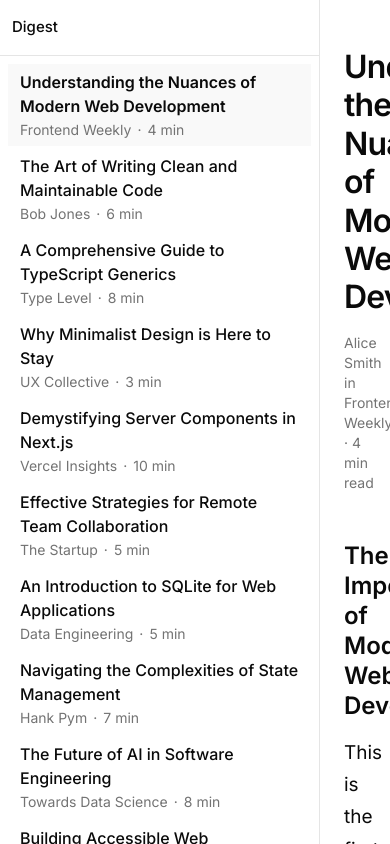
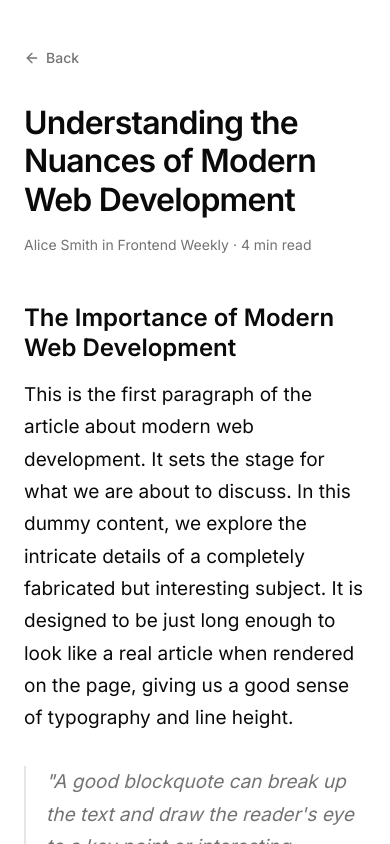
Before and after one commit to richmondsogo/medium-reader, a Next.js app: page /a/1 in a window 390 px wide. Built offline with nearby package versions, Linux system fonts and the light colour scheme.

Commit message:
feat: responsive single-pane layout below md, text-based back navigation

```diff
--- a/src/app/(reader)/a/[id]/page.tsx
+++ b/src/app/(reader)/a/[id]/page.tsx
@@ -1,3 +1,5 @@
+import Link from "next/link";
+import { ArrowLeft } from "lucide-react";
 import { dummyArticles } from "@/lib/dummy-articles";
 import {
   ArticleTitle,
@@ -27,6 +29,16 @@ export default async function ArticlePage({ params }: { params: Promise<{ id: st
 
   return (
     <article className="mx-auto max-w-[65ch] py-12 px-6 lg:px-8">
+      <div className="mb-8 md:hidden">
+        <Link
+          href="/"
+          className="inline-flex items-center gap-1.5 text-sm font-medium text-muted-foreground hover:text-foreground transition-colors"
+        >
+          <ArrowLeft className="h-4 w-4" />
+          <span>Back</span>
+        </Link>
+      </div>
+
       <header className="mb-12 space-y-4">
         <ArticleTitle>{article.title}</ArticleTitle>
         <div className="font-sans text-sm text-muted-foreground">
--- a/src/app/(reader)/layout.tsx
+++ b/src/app/(reader)/layout.tsx
@@ -1,13 +1,6 @@
 import { ReactNode } from "react";
-import { Sidebar } from "./sidebar";
+import { ReaderShell } from "./reader-shell";
 
 export default function ReaderLayout({ children }: { children: ReactNode }) {
-  return (
-    <div className="flex h-screen w-full overflow-hidden bg-background">
-      <Sidebar />
-      <main className="flex-1 overflow-auto bg-background">
-        {children}
-      </main>
-    </div>
-  );
+  return <ReaderShell>{children}</ReaderShell>;
 }
--- /dev/null
+++ b/src/app/(reader)/reader-shell.tsx
@@ -0,0 +1,23 @@
+"use client";
+
+import { ReactNode } from "react";
+import { usePathname } from "next/navigation";
+import { Sidebar } from "./sidebar";
+
+export function ReaderShell({ children }: { children: ReactNode }) {
+  const pathname = usePathname();
+  const isArticle = pathname.startsWith("/a/");
+
+  return (
+    <div className="flex h-screen w-full overflow-hidden bg-background">
+      <Sidebar className={isArticle ? "hidden md:flex" : "flex"} />
+      <main
+        className={`${
+          isArticle ? "flex" : "hidden md:flex"
+        } flex-1 flex-col min-w-0 h-full overflow-auto bg-background`}
+      >
+        {children}
+      </main>
+    </div>
+  );
+}
--- a/src/app/(reader)/sidebar.tsx
+++ b/src/app/(reader)/sidebar.tsx
@@ -3,15 +3,20 @@
 import Link from "next/link";
 import { usePathname } from "next/navigation";
 import { dummyArticles } from "@/lib/dummy-articles";
-import { SectionLabel, ListItemTitle, ListItemTitleSelected, Meta } from "@/components/ui/typography";
+import { cn } from "@/lib/utils";
 
-export function Sidebar() {
+export function Sidebar({ className }: { className?: string } = {}) {
   const pathname = usePathname();
 
   return (
-    <aside className="w-[320px] lg:w-[360px] flex-shrink-0 border-r bg-background flex flex-col h-full">
+    <aside
+      className={cn(
+        "w-full md:w-[320px] lg:w-[360px] md:shrink-0 border-r bg-background flex flex-col h-full",
+        className
+      )}
+    >
       <div className="sticky top-0 z-20 flex h-14 items-center gap-1 px-3 border-b bg-background shrink-0">
-        <SectionLabel className="text-foreground">Digest</SectionLabel>
+        <span className="font-sans text-[15px] font-medium text-foreground">Digest</span>
       </div>
       <div
         className="flex-1 min-h-0 overflow-y-auto
@@ -23,31 +28,33 @@ export function Sidebar() {
           [&::-webkit-scrollbar-thumb]:rounded-full
           [&::-webkit-scrollbar-track]:bg-transparent"
       >
-        <ul className="flex flex-col gap-0.5 p-2 list-none m-0">
+        <ul className="flex flex-col gap-1 p-2 list-none m-0">
           {dummyArticles.map((article) => {
             const href = `/a/${article.id}`;
             const isSelected = pathname === href;
-
-            const TitleComponent = isSelected ? ListItemTitleSelected : ListItemTitle;
 
             return (
               <li key={article.id} className="m-0 p-0 scroll-my-3">
                 <Link
                   href={href}
-                  className={`block w-full px-3 py-1.5 transition-colors ${
+                  className={`block w-full px-4 py-3 transition-colors ${
                     isSelected ? "bg-muted/60" : "hover:bg-muted/40"
                   }`}
                 >
-                  <TitleComponent className="block line-clamp-2 text-foreground">
+                  <span
+                    className={`block text-[16px] leading-[24px] line-clamp-2 text-foreground ${
+                      isSelected ? "font-semibold" : "font-medium"
+                    }`}
+                  >
                     {article.title}
-                  </TitleComponent>
-                  <Meta className="flex min-w-0 items-center gap-1.5 mt-0.5">
+                  </span>
+                  <span className="flex min-w-0 items-center gap-1.5 text-[14px] leading-[20px] font-normal text-muted-foreground">
                     <span className="truncate min-w-0">
                       {article.publicationName || article.authorName}
                     </span>
                     <span className="shrink-0">&middot;</span>
                     <span className="shrink-0">{article.readingTimeMinutes} min</span>
-                  </Meta>
+                  </span>
                 </Link>
               </li>
             );
```
